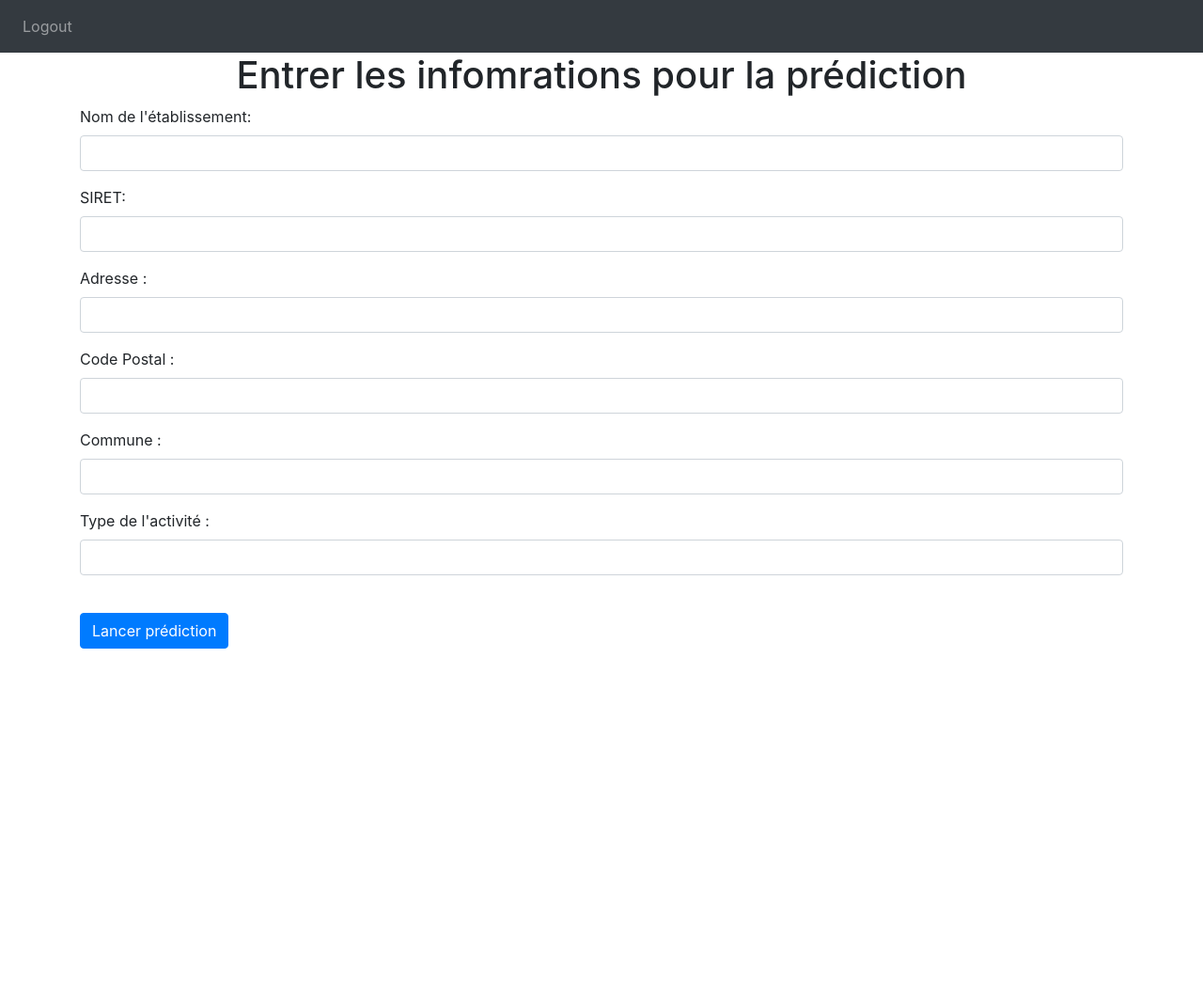
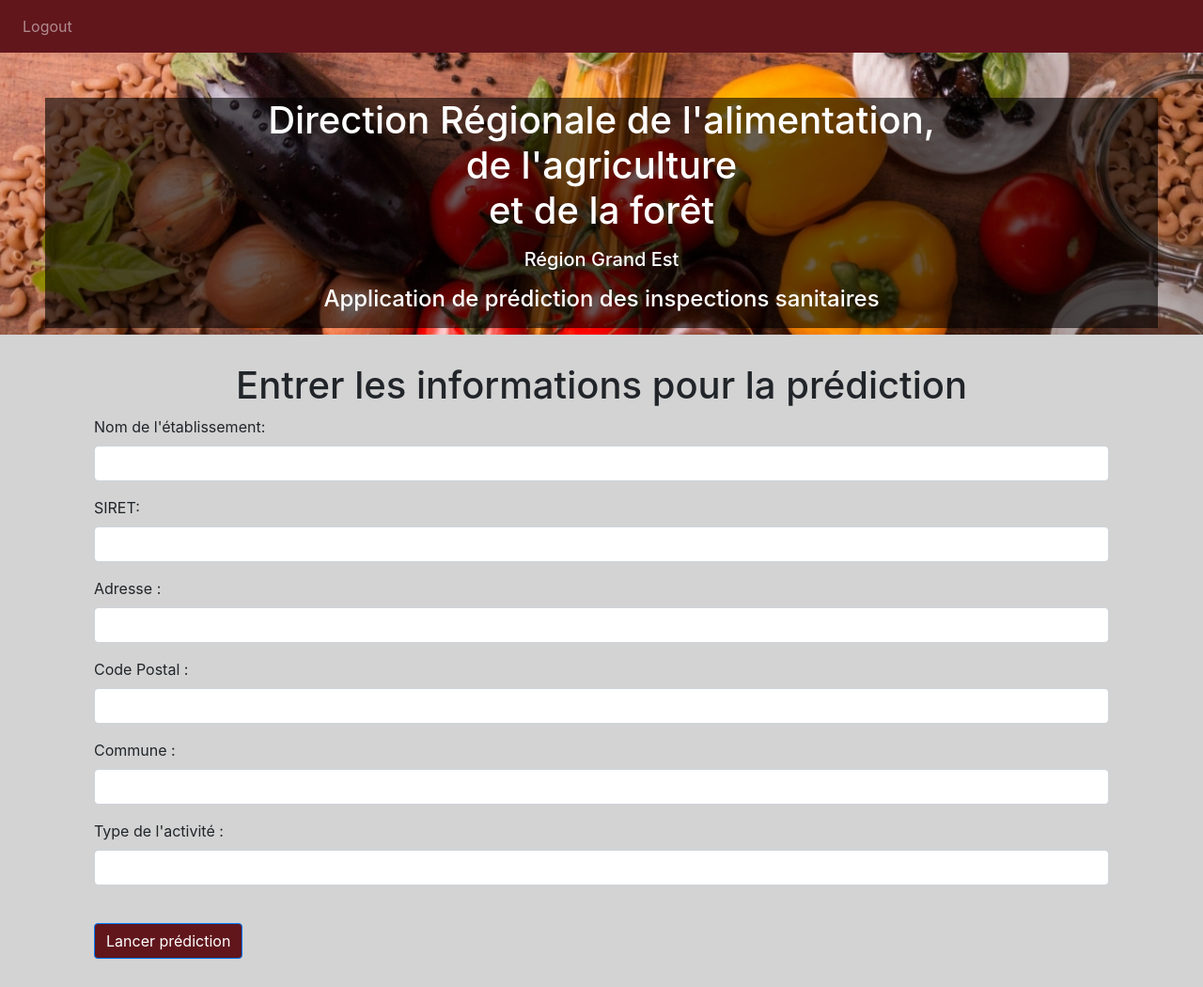
Before and after one commit to yannismxflux/securite_alimentaire, a Flask app: page /home in a window 1280 px wide. Shown: the whole page at 94% size. Before the commit the page ends 690 px from the top, so only its background shows below. Run offline with Flask 2, Linux system fonts and the light colour scheme; some libraries are stand-ins or nearby versions.

Commit message:
Ajout du CSS, pas trop ouf. Il reste encore à voir pour mettre un logo

```diff
--- a/Flask/website/static/style.css
+++ b/Flask/website/static/style.css
@@ -1,4 +1,4 @@
-.result_predict p {
-    margin: auto;
-    text-align: center;
+.predict {
+    font-size: xx-large;
+    font-weight: bold;
 }
--- a/Flask/website/templates/base.html
+++ b/Flask/website/templates/base.html
@@ -3,6 +3,10 @@
     <head>
         <meta charset="utf-8" />
         <meta name="viewport" content="width=device-width, initial-scale=1" />
+        <link
+            rel="stylesheet" type="text/css"
+            href="/website/static/style.css"
+        />
         <link
             rel="stylesheet"
             href="https://stackpath.bootstrapcdn.com/bootstrap/4.4.1/css/bootstrap.min.css"
@@ -14,15 +18,12 @@
             href="https://stackpath.bootstrapcdn.com/font-awesome/4.7.0/css/font-awesome.min.css"
             crossorigin="anonymous"
         />
-        <link
-            rel="stylesheet"
-            href="/website/static/style.css"
-        />
+
 
         <title>{% block title %}Home{% endblock %}</title>
     </head>
-    <body>
-        <nav class="navbar navbar-expand-lg navbar-dark bg-dark">
+    <body style="background-color:lightgray;">
+        <nav class="navbar navbar-expand-lg navbar-dark" style="background-color: #61161c;">
             <button
             class="navbar-toggler"
             type="button"
@@ -40,8 +41,29 @@
                 </div>
             </div>
         </nav>
-
-        <div class="container">{% block content %} {% endblock %}</div>
+        <!-- Background image -->
+        <div
+            class="p-5 text-center bg-image"
+            style="
+                    background-image: url('static/images/background.jpg');
+                    background-size: cover;
+                    background-position-y: bottom;
+                    height: 300px;
+                    "
+        >
+            <div class="mask" style="background-color: rgba(0, 0, 0, 0.6);">
+                <div class="d-flex justify-content-center align-items-center h-100">
+                    <div class="text-white">
+                        <h1 class="mb-3">Direction Régionale de l'alimentation, </br>de l'agriculture </br>et de la forêt</h1>
+                        <h5 class="mb-3">Région Grand Est</h5>
+                        <h4 class="mb-3">Application de prédiction des inspections sanitaires</h4>
+                    </div>
+                </div>
+            </div>
+        </div>
+<!-- Background image -->
+        <div class="container" style="background-color:lightgray;
+                                        padding: 30px;">{% block content %} {% endblock %}</div>
         <script
             src="https://code.jquery.com/jquery-3.2.1.slim.min.js"
             integrity="sha384-KJ3o2DKtIkvYIK3UENzmM7KCkRr/rE9/Qpg6aAZGJwFDMVNA/GpGFF93hXpG5KkN"
--- a/Flask/website/templates/home.html
+++ b/Flask/website/templates/home.html
@@ -1,6 +1,6 @@
 {% extends "base.html" %} {% block title %}Home{% endblock %}
 {% block content%}
-<h1 align="center">Entrer les infomrations pour la prédiction</h1>
+<h1 align="center">Entrer les informations pour la prédiction</h1>
 <form method="POST" action="/predict">
     <div class="form-group">
         <label for="name">Nom de l'établissement:</label>
@@ -27,6 +27,6 @@
         <input type="text" class="form-control" id="type_activite" name="type_activite">
     </div>
     <br />
-    <button type="submit" class="btn btn-primary">Lancer prédiction</button>
+    <button type="submit" class="btn btn-primary" style="background-color: #61161c;">Lancer prédiction</button>
 </form>
 {% endblock %}
--- a/Flask/website/templates/login.html
+++ b/Flask/website/templates/login.html
@@ -19,6 +19,6 @@
             />
         </div>
         <br />
-        <button type="submit" class="btn btn-primary">Login</button>
+        <button type="submit" class="btn btn-primary" style="background-color: #61161c;">Login</button>
     </form>
 {% endblock %}
--- a/Flask/website/views.py
+++ b/Flask/website/views.py
@@ -21,7 +21,7 @@ def predict():
     code_postal = request.form['code_postal']
     ville = request.form['ville']
     type_activite = request.form['type_activite']
-    prediction = 3
+    prediction = 0
     return render_template("predict.html", user = 'ok',
                                         name=name,
                                         siret=siret,
```
Also changed, not shown: Flask/website/templates/predict.html (+20 -30 lines), Flask/website/static/images/background.jpg (added).
